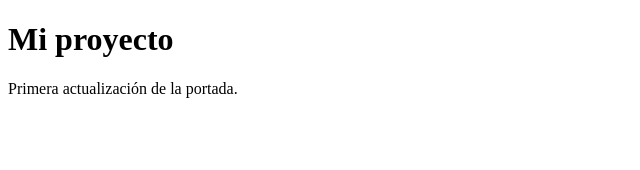
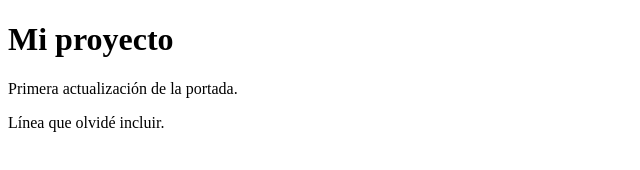
Before and after one commit to Ikersiii34123/practica01, a plain HTML site: page index.html in a window 1280 px wide. Shown: the whole page, without its empty margins (0-640 px from the left). Drawn offline with Linux system fonts and the light colour scheme.

```diff
--- a/index.html
+++ b/index.html
@@ -7,5 +7,6 @@
 <body>
   <h1>Mi proyecto</h1>
 <p>Primera actualización de la portada.</p>
+<p>Línea que olvidé incluir.</p>
 </body>
 </html>
```
